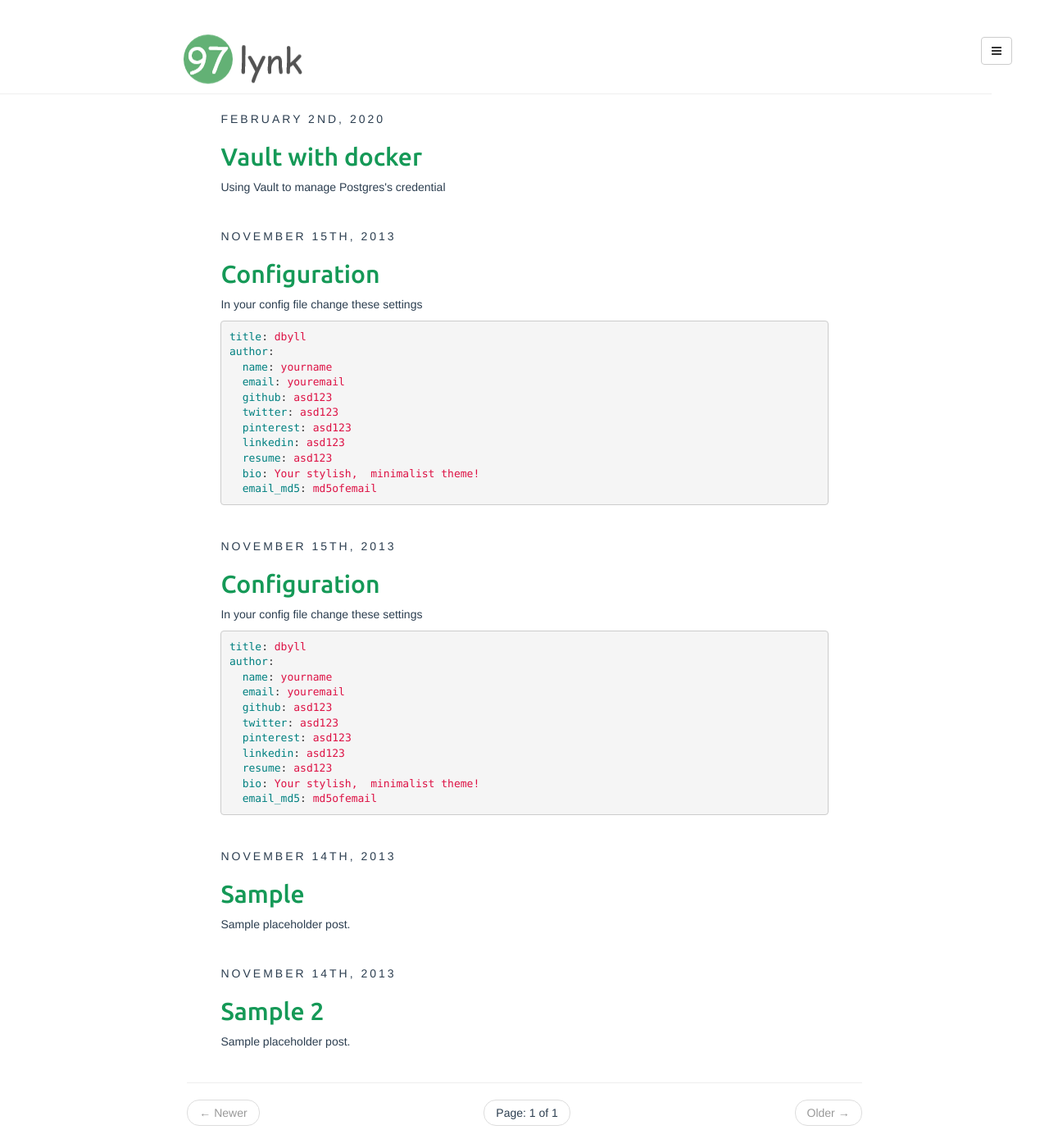
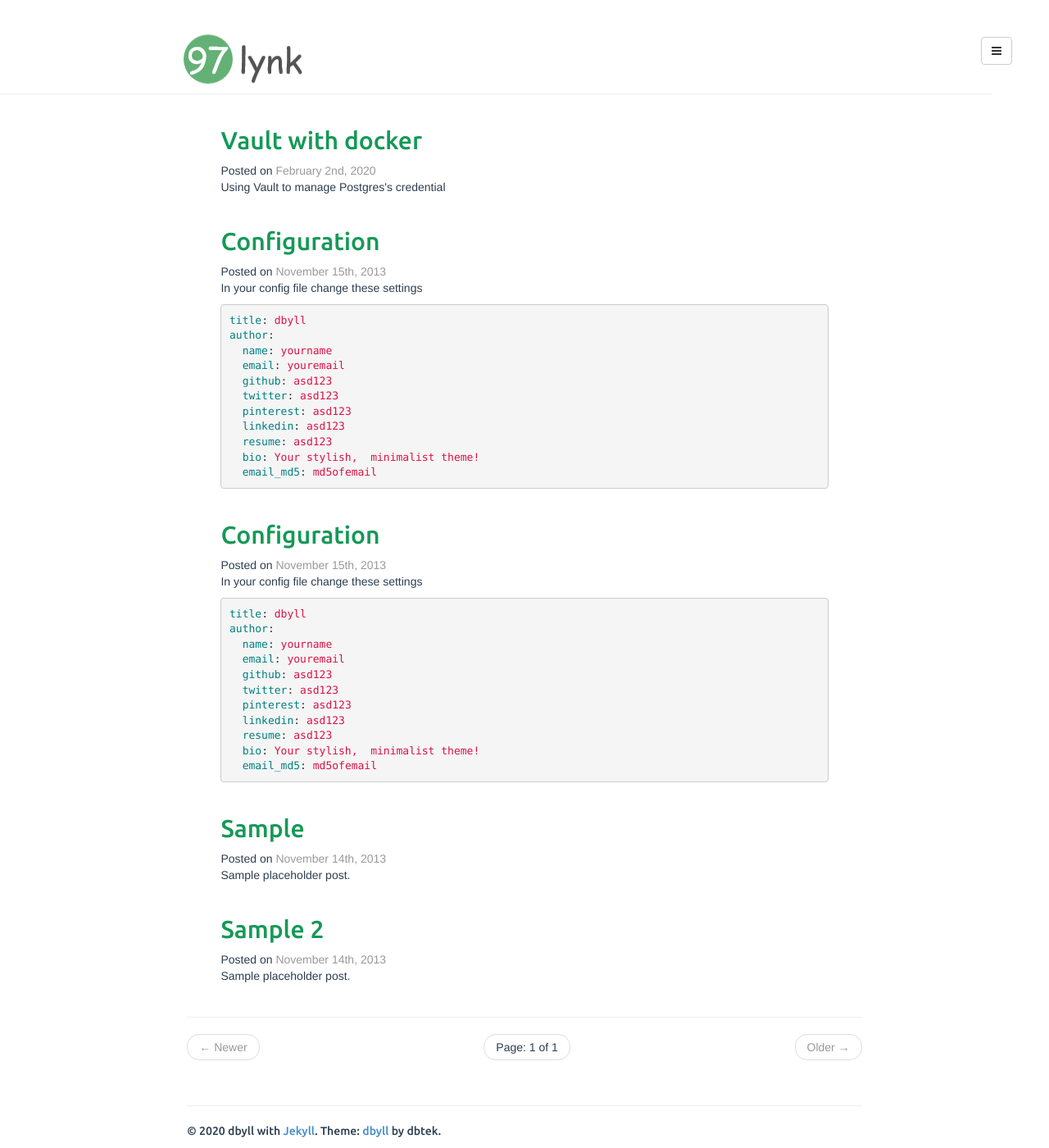
Before and after one commit to 97lynk/97lynk.github.io, a Jekyll site: the page built from index.html, in a window 1280 px wide and 1400 px high. Shown: the whole window at 82% size. Built offline with Jekyll 4.4.1, drawn with Linux system fonts in a browser that asks for light colours; the list of posts is cut into pages by our own code.

Commit message:
fix index

```diff
--- a/index.html
+++ b/index.html
@@ -7,7 +7,12 @@ tagline:
 
 <article class="home">
 
-  <span class="post-date">
+  <h2>
+    <a href="{{ site.BASE_PATH }}{{ post.url }}">{{ post.title }}</a>
+  </h2>
+  <div>
+    <span>Posted on </span>
+    <span style="color: #999;">
       {% assign d = post.date | date: "%d" | plus:'0' %}
       {{ post.date | date: "%B" }}
       {% case d %}
@@ -19,10 +24,7 @@ tagline:
       {{ post.date | date: "%Y" }}
     </span>
 
-  <h2>
-    <a href="{{ site.BASE_PATH }}{{ post.url }}">{{ post.title }}</a>
-  </h2>
-
+  </div>
   <div>
     {% if post.fullview %}
     {{ post.content }}
@@ -39,7 +41,7 @@ tagline:
 
 </article>
 {% endfor %}
-<hr/>
+<hr />
 
 <ul class="pager">
 
```
Lines whose indentation alone changed are shown as unchanged.
